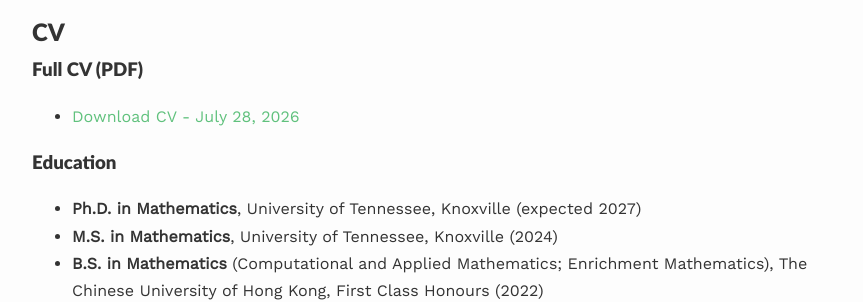
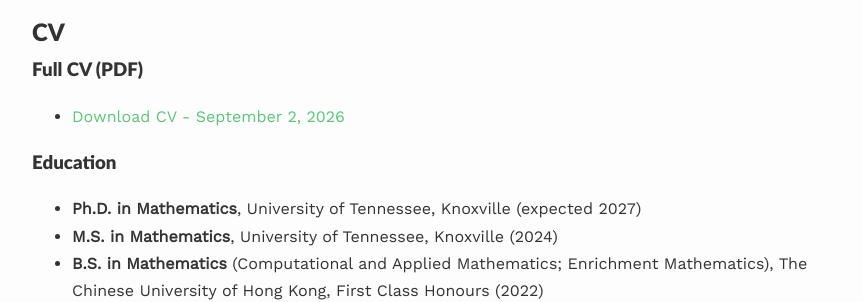
Before and after one commit to Calvin1127XD/Calvin1127XD.github.io, a Jekyll site: the page built from _pages/cv.md, in a window 1280 px wide. Shown: the part 211-513 px from the top of the page, without its empty margins (208-1071 px from the left). Built offline with Jekyll 4.4.1, drawn with Linux system fonts in a browser that asks for light colours; nearby versions of some CDN libraries; some web fonts are replaced.

```diff
--- a/_pages/cv.md
+++ b/_pages/cv.md
@@ -9,7 +9,7 @@ published: true
 
 ### Full CV (PDF)
 
-- [Download CV - July 28, 2026]({{site.baseurl}}/files/CV/CalvinCV_July28_2026.pdf)
+- [Download CV - September 2, 2026]({{site.baseurl}}/files/CV/CalvinCV_September2_2026.pdf)
 
 ### Education
 
```
Also changed, not shown: _pages/research.md (+1 -0 lines), 3 other files.
